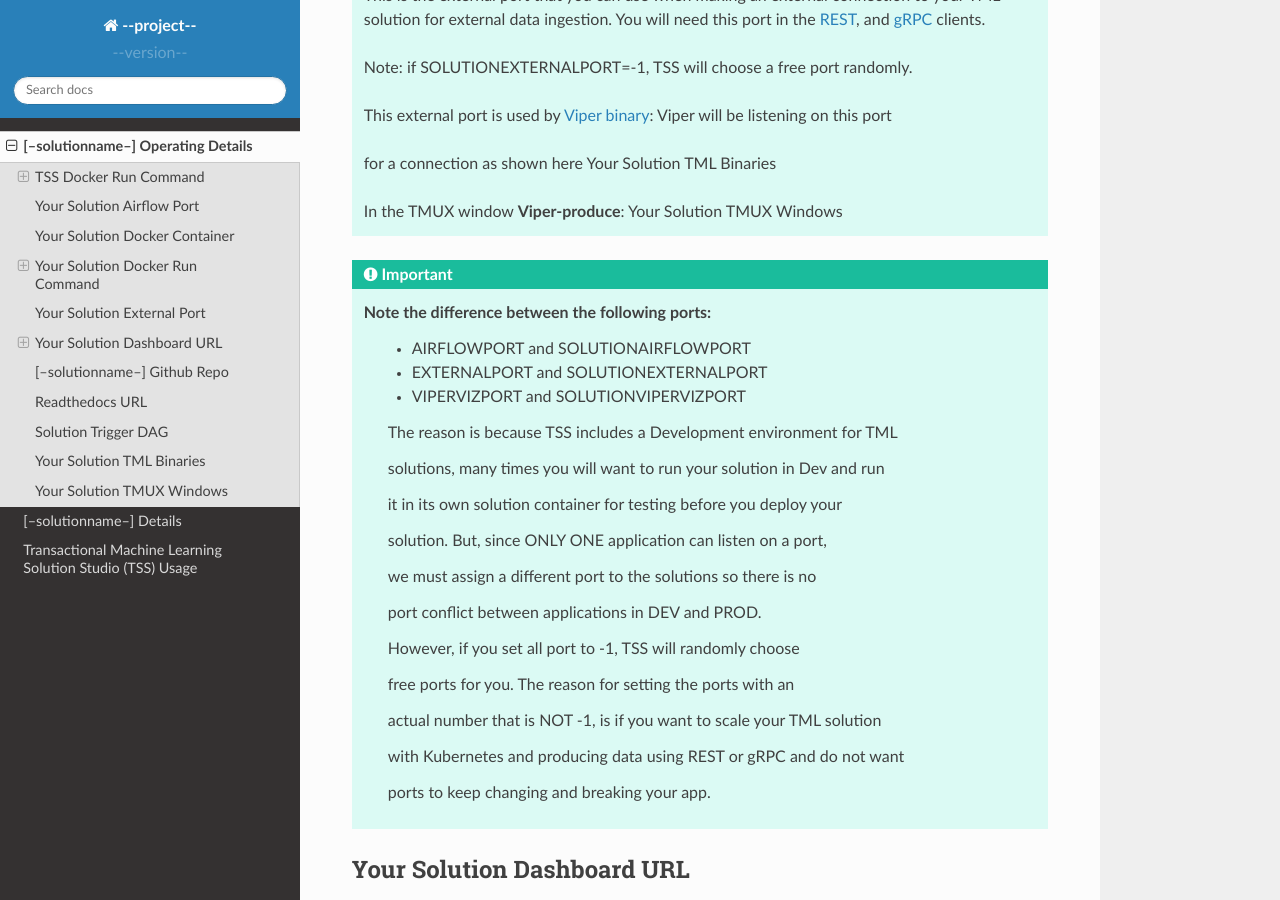
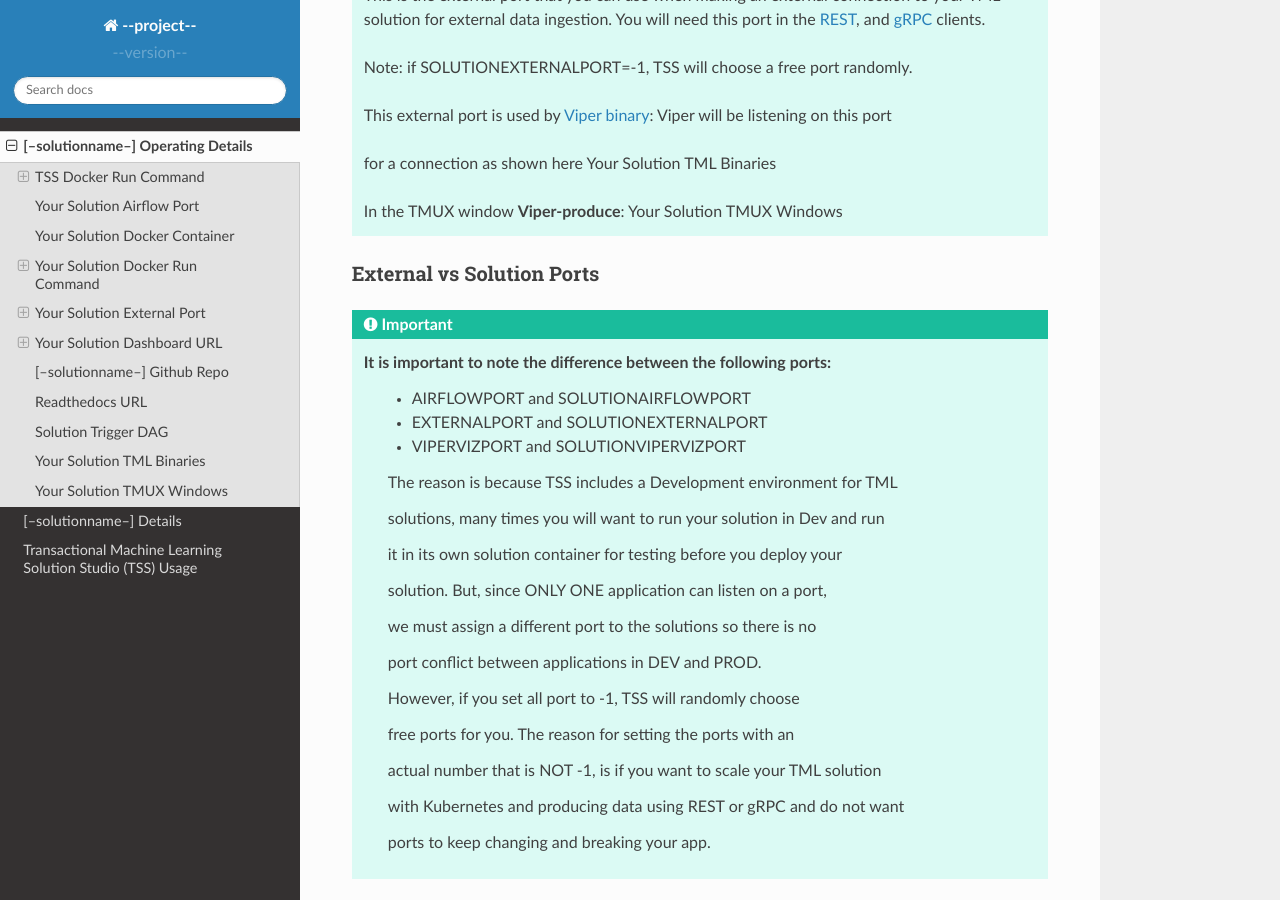
Before and after one commit to vanesalcb06/tssproject2-2b5c, a Sphinx documentation site: the page built from docs/source/operating.rst, in a window 1280 px wide and 900 px high, scrolled down 3609 px. Built offline with Sphinx 7.4.7 and the Read the Docs theme 2.0.0, drawn with Linux system fonts in a browser that asks for light colours.

Commit message:
Update operating.rst

```diff
--- a/docs/source/operating.rst
+++ b/docs/source/operating.rst
@@ -202,8 +202,11 @@ This is the Docker Run command for your solution container.  Note ports may chan
 
    In the TMUX window **Viper-produce**: :ref:`Your Solution TMUX Windows`
 
+External vs Solution Ports
+^^^^^^^^^^^^^^^^^^^^^^
+
 .. important::
-   Note the difference between the following ports:
+   It is important to note the difference between the following ports:
     - AIRFLOWPORT and SOLUTIONAIRFLOWPORT
     - EXTERNALPORT and SOLUTIONEXTERNALPORT
     - VIPERVIZPORT and SOLUTIONVIPERVIZPORT
```
